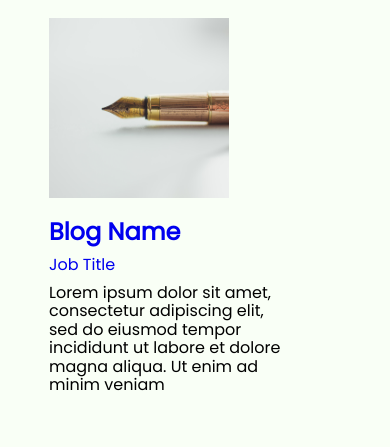
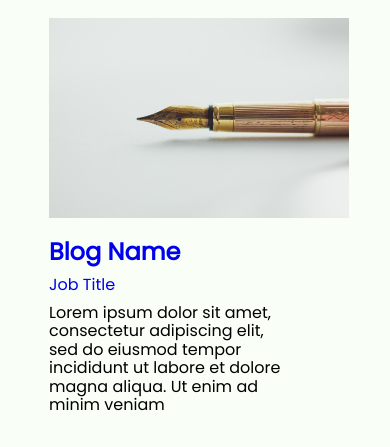
Before and after one commit to joannapuno/Simple-Blog-Website, a website: page index.html in a window 390 px wide. Shown: the part 432-879 px from the top of the page. Drawn offline with nearby package versions, Linux system fonts and the light colour scheme.

Commit message:
Responsive-thumbnails

```diff
--- a/sass/pages/about.scss
+++ b/sass/pages/about.scss
@@ -62,6 +62,17 @@
     width: 180px;
     height: 180px;
 
+    @media (max-width:600px) {
+        min-width: 300px;
+        min-height: 200px;
+
+    }
+    @media (max-width:400px) {
+        min-width: 300px;
+        min-height: 200px;
+
+    }
+
     img {
         width: 100%;
         height: 100%;
```
Also changed, not shown: css/app.css.
